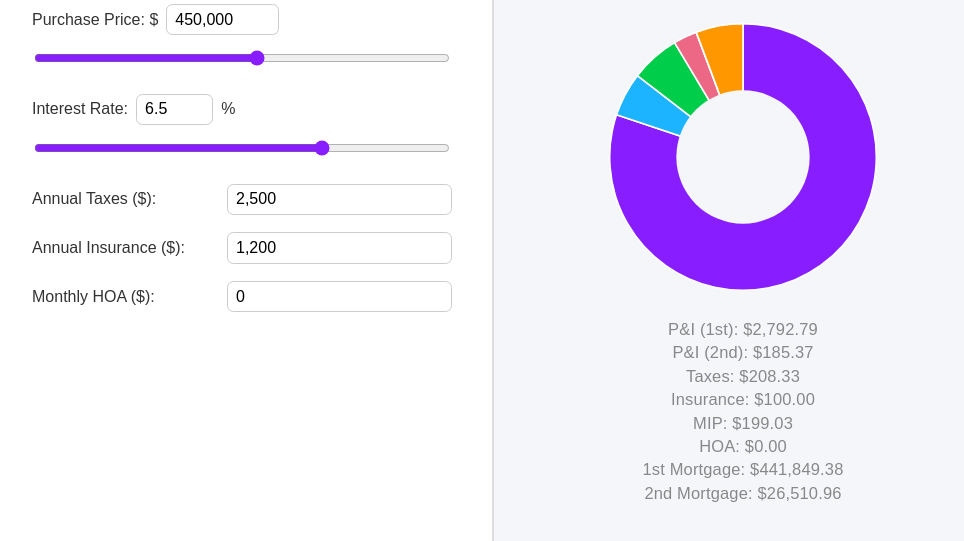
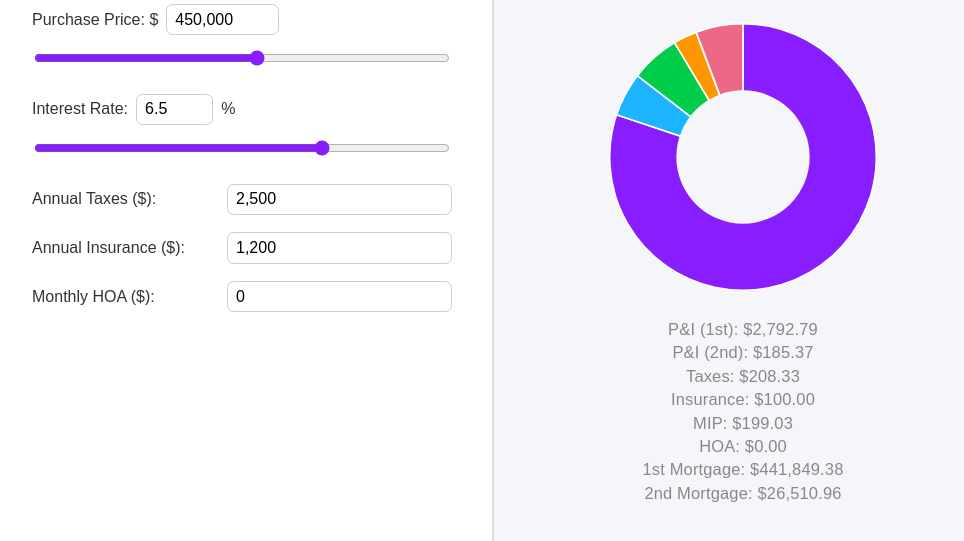
Before and after one commit to notxarbgnuoy/UHC-mortgage-calculator, a plain HTML site: page index.html in a window 1280 px wide. Shown: the part 123-664 px from the top of the page, without its empty margins (148-1112 px from the left). Drawn offline with Linux system fonts and the light colour scheme.

Commit message:
Update index.html

```diff
--- a/index.html
+++ b/index.html
@@ -495,7 +495,7 @@
     const drawPie = (data) => {
       const total = data.reduce((a, b) => a + b.value, 0);
       let start = 0;
-      let colors = ['var(--purple)', 'var(--blue)', 'var(--green)', 'var(--red)', 'var(--gray)', '#FF9800'];
+      let colors = ['var(--purple)', 'var(--blue)', 'var(--green)', '#FF9800', 'var(--gray)', 'var(--red)'];
       const svg = $("pieChart");
       svg.innerHTML = '';
 
```
